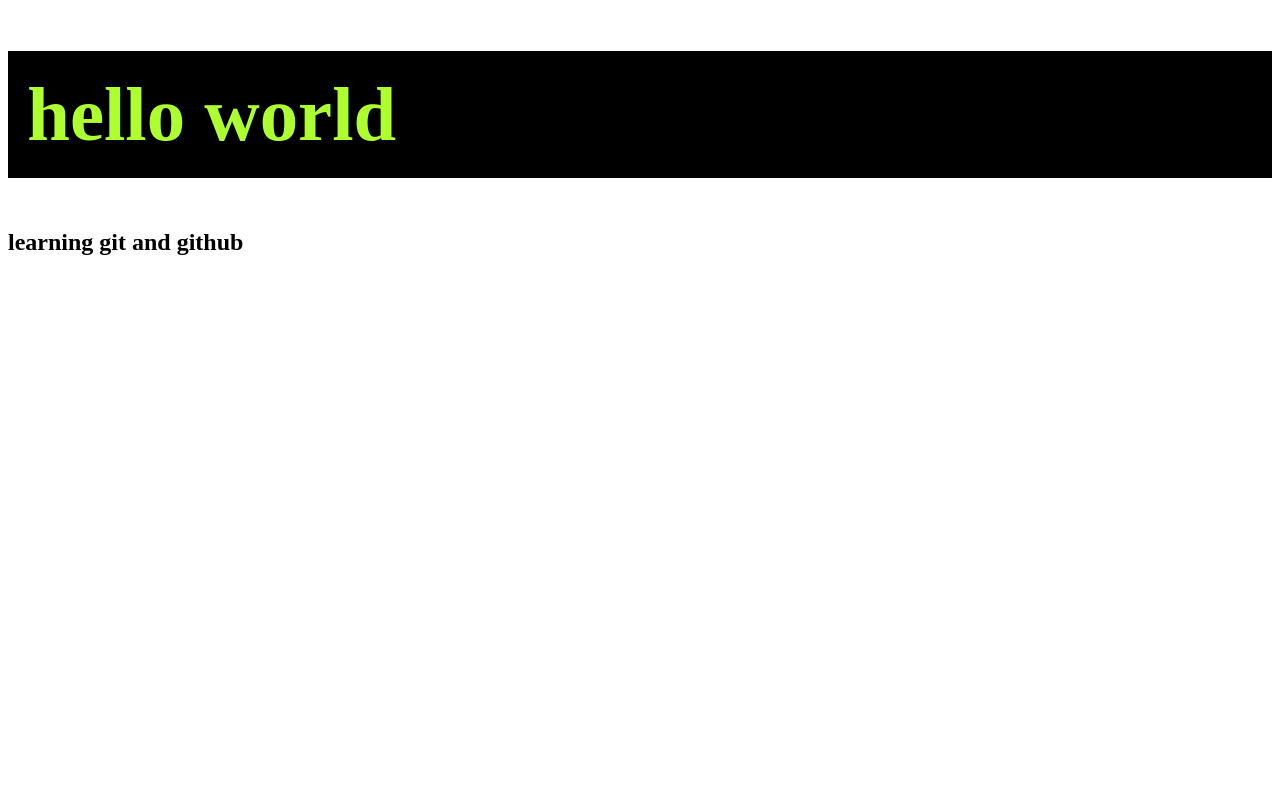
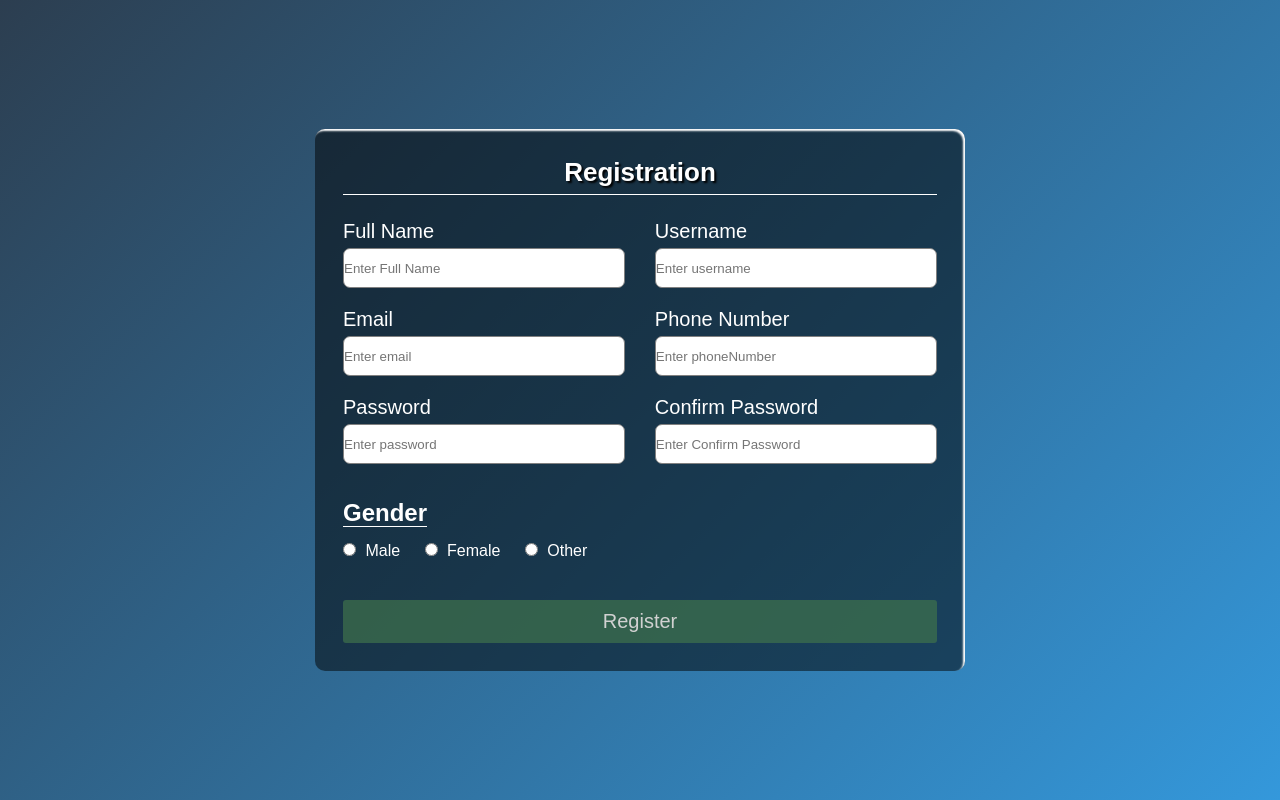
Before and after one commit to tofikShaikh2003/html, a plain HTML site: page index.html in a window 1280 px wide. Drawn offline with Linux system fonts and the light colour scheme.

Commit message:
form created

```diff
--- a/index.html
+++ b/index.html
@@ -4,10 +4,61 @@
     <meta charset="UTF-8">
     <meta name="viewport" content="width=device-width, initial-scale=1.0">
     <link rel="stylesheet" href="style.css">
-    <title>Document</title>
+    <title>Registration Form</title>
 </head>
 <body>
-    <h1>hello world</h1>
-    <h2>learning git and github</h2>
+<div class="container">
+    <h1 class="form-title">Registration</h1>
+    <form action="#">
+        <div class="main-user-info">
+            <div class="user-input-box">
+                <label for="fullName">Full Name</label>
+                <input type="text" id="fullName" name="fullName" placeholder="Enter Full Name">
+            </div>
+
+            <div class="user-input-box">
+                <label for="Username">Username</label>
+                <input type="text" id="username" name="username" placeholder="Enter username">
+            </div>
+
+            <div class="user-input-box">
+                <label for="email">Email</label>
+                <input type="email" id="email" name="email" placeholder="Enter email">
+            </div>
+
+            <div class="user-input-box">
+                <label for="phoneNumber">Phone Number</label>
+                <input type="number" id="phoneNumber" name="phoneNumber" placeholder="Enter phoneNumber">
+            </div>
+
+            <div class="user-input-box">
+                <label for="password">Password</label>
+                <input type="password" id="password" name="password" placeholder="Enter password">
+            </div>
+
+            <div class="user-input-box">
+                <label for="password">Confirm Password</label>
+                <input type="password" id="password" name="password" placeholder="Enter Confirm Password">
+            </div>
+        </div>
+
+        <div class="gender-details-box">
+            <span class="gender-title">Gender</span>
+            <div class="gender-category">
+                <input type="radio" name="gender" id="male">
+                <label for="male">Male</label>
+                <input type="radio" name="gender" id="female">
+                <label for="female">Female</label>
+                <input type="radio" name="gender" id="other">
+                <label for="other">Other</label>
+            </div>
+        </div>
+
+        <div class="form-submit-btn">
+            <input type="submit" value="Register">
+        </div>
+    </form>
+</div>
+
 </body>
 </html>
--- a/style.css
+++ b/style.css
@@ -1,6 +1,146 @@
-h1{
-    font-size: 6vw;
-    color: greenyellow;
-    background-color: black;
-    padding: 1.5vw;
+*{
+    padding: 0;
+    margin: 0;
+    box-sizing: border-box;
+    font-family: 'popping', sans-serif;
 }
+
+body {
+    height: 100vh;
+    display: flex;
+    justify-content: center;
+    align-items: center;
+    background: linear-gradient(135deg, #2c3e50, #3498db);
+}
+
+
+.container {
+    width: 100%;
+    max-width: 650px;
+    background: rgba(0, 0, 0, 0.5);
+    padding: 28px;
+    margin: 0 28px;
+    border-radius: 10px;
+    box-shadow: inset -2px 2px 2px white;
+}
+
+.form-title {
+    font-size: 26px;
+    font-weight: 600;
+    text-align: center;
+    padding-bottom: 6px;
+    color: white;
+    text-shadow: 2px 2px 2px black;
+    border-bottom: solid 1px white;
+}
+
+
+
+.main-user-info {
+    display: flex;
+    flex-wrap: wrap;
+    justify-content: space-between;
+    padding: 20px 0;
+}
+
+.user-input-box:nth-child(2n) {
+    justify-content: end;
+
+}
+
+.user-input-box {
+    display: flex;
+    flex-wrap: wrap;
+    width: 50%;
+    padding-bottom: 15px;
+}
+
+.user-input-box label {
+    width: 95%;
+    color: white;
+    font-size: 20px;
+    font-weight: 400;
+    margin: 5px 0;
+}
+
+.user-input-box input {
+    height: 40px;
+    width: 95%;
+    border-radius: 7px;
+    outline: none;
+    border: 1px solid gray;
+    padding: 0, 10pz;
+}
+
+.gender-title {
+    color: white;
+    font-size: 24px;
+    font-weight: 600;
+    border-bottom: 1px solid white;
+}
+
+.gender-category {
+    margin: 15px 0;
+    color: white;
+}
+
+.gender-category label {
+    padding: 0 20px 0 5px;
+}
+
+.gender-category label,
+.gender-category input,
+.form-submit-btn input {
+    cursor: pointer;
+}
+
+.form-submit-btn {
+    margin-top: 40px;
+}
+
+.form-submit-btn input {
+    display: block;
+    width: 100%;
+    margin-top: 10px;
+    font-size: 20px;
+    padding: 10px;
+    border: none;
+    border-radius: 3px;
+    color: rgb(209, 209, 209);
+    background: rgba(63, 114, 76, 0.7);
+}
+
+.form-submit-btn input:hover{
+    background: rgba(56, 204, 93, 0.7);
+    color: rgb(255, 255, 255);
+}
+
+@media(max-width: 600px) {
+    .container {
+        min-width: 280px;
+    }
+
+    .user-input-box {
+        margin-bottom: 12px;
+        width: 100%;
+    }
+
+    .user-input-box:nth-child(2n) {
+        justify-content: space-between;
+    }
+
+    .gender-category {
+        display: flex;
+        justify-content: space-between;
+        width: 100%;
+    }
+
+    .main-user-info {
+        max-height: 380px;
+        overflow: auto;
+    }
+
+    .main-user-info::-webkit-scrollbar {
+        width: 0;
+    }
+}
```
